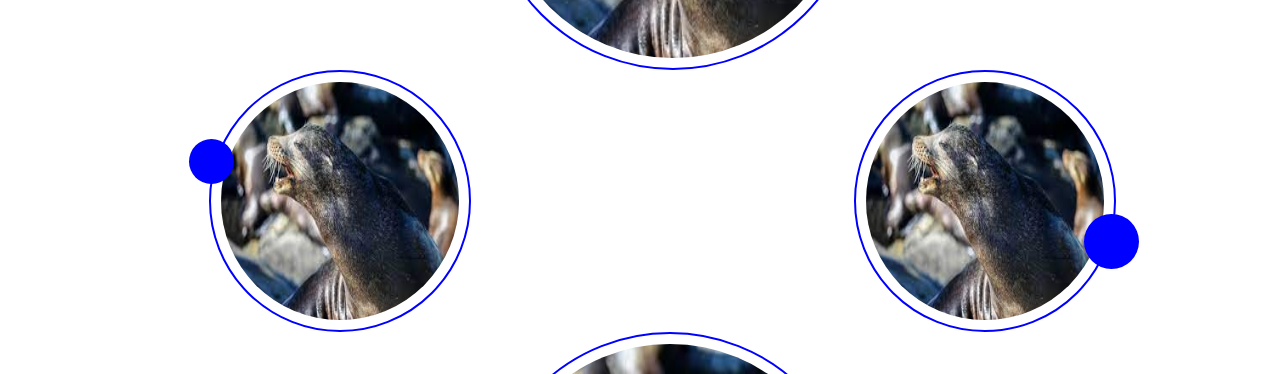
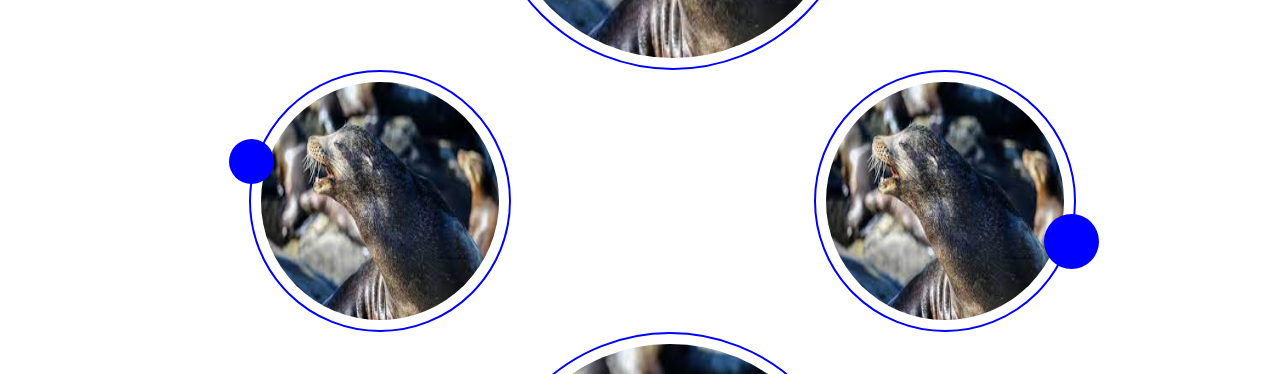
Before and after one commit to omanramalho42/bloglabtemp, a React (Vite) app: page / in a window 1280 px wide. Shown: the part 1746-2120 px from the top of the page. Built offline with nearby package versions, Linux system fonts and the light colour scheme.

Commit message:
ajustando imagens do content

```diff
--- a/src/components/Content/index.tsx
+++ b/src/components/Content/index.tsx
@@ -12,6 +12,7 @@ const Content:React.FC = () => {
           <img src={imageUrl} alt="" style={{ width: 350, height: 350 }} />
         </ImageContainer>
       </CardImage>
+      <div style={{ display: 'flex', justifyContent: 'space-around', flex: 1, marginRight: 80, marginLeft: 80 }}>
         <Row>
           <CardImage>
             <Badge position='left' size={45} style={{ bottom: 40, left: 25 }} />
@@ -26,6 +27,7 @@ const Content:React.FC = () => {
             </ImageContainer>
           </CardImage>
         </Row>
+      </div>
       <CardImage>
         <Badge position='bottom' size={60} style={{ right: -120, bottom: -160  }} />
         <ImageContainer>
--- a/src/components/Content/styled.ts
+++ b/src/components/Content/styled.ts
@@ -6,8 +6,6 @@ export const Container = styled.div`
   flex-direction: column;
 
   margin-top: 40px;
-
-  justify-content: center;
 
   h1 {
     text-transform: uppercase;
@@ -64,6 +62,4 @@ export const Row = styled.div`
   flex: 1;
   display: flex;
   flex-direction: row;
-
-  justify-content: space-between;
 `;
```
Lines whose indentation alone changed are shown as unchanged.
